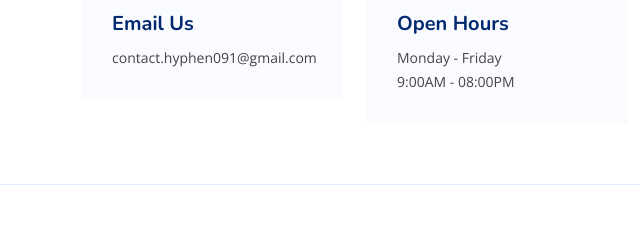
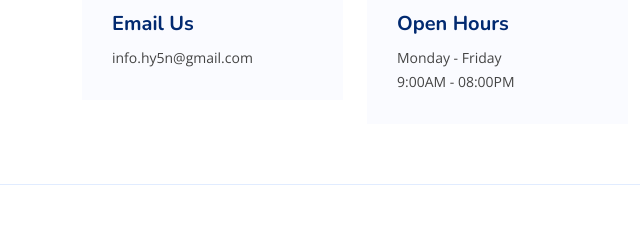
Before and after one commit to hyphen091/hyphen, a plain HTML site: page index.html in a window 1280 px wide. Shown: the part 7356-7589 px from the top of the page, 0-640 px from the left. Drawn offline with nearby package versions, Linux system fonts and the light colour scheme.

Commit message:
updated mail

```diff
--- a/index.html
+++ b/index.html
@@ -951,7 +951,7 @@
                 <div class="info-box">
                   <i class="bi bi-envelope"></i>
                   <h3>Email Us</h3>
-                  <p>contact.hyphen091@gmail.com</p>
+                  <p>info.hy5n@gmail.com</p>
                 </div>
               </div>
               <div class="col-md-6">
```
